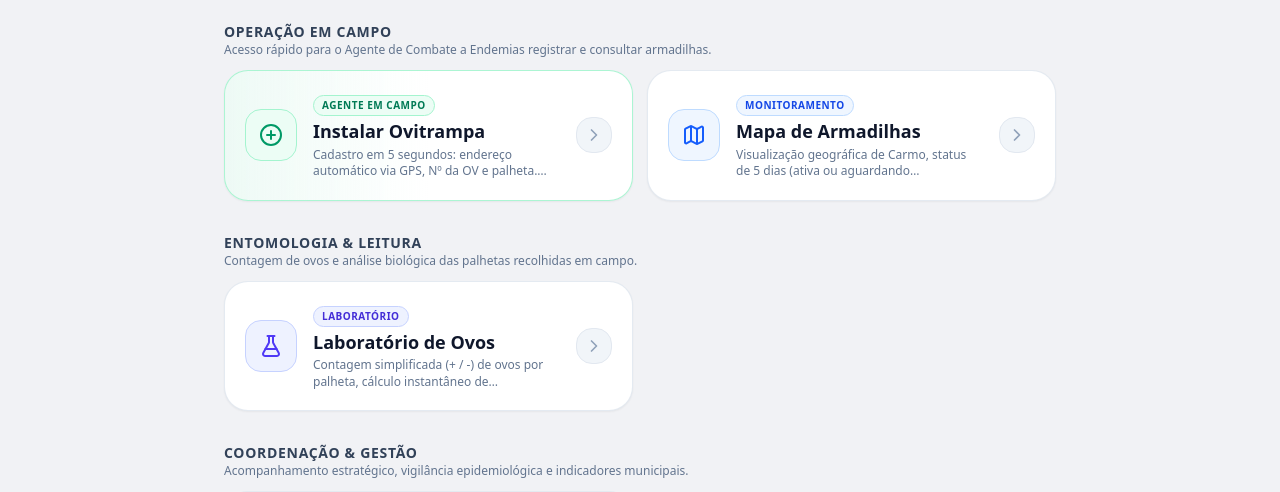
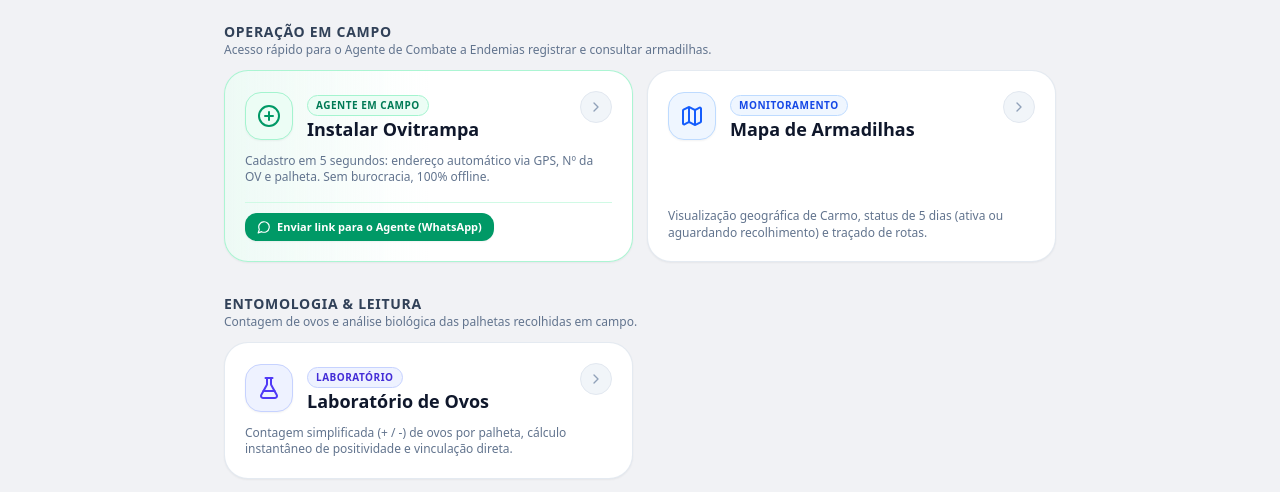
Before and after one commit to acecarmorj/gps-ovitrampas, a React (Vite) app: page /guia in a window 1280 px wide. Shown: the part 287-779 px from the top of the page. Built offline with nearby package versions, Linux system fonts and the light colour scheme; no server answers.

Commit message:
feat: sincronizar numeracao OV-01 e PL-01 e adicionar botao de compartilhar via WhatsApp no Guia

```diff
--- a/src/features/campo/InstalarArmadilhaScreen.jsx
+++ b/src/features/campo/InstalarArmadilhaScreen.jsx
@@ -20,9 +20,43 @@ export function InstalarArmadilhaScreen({
   // Endereço, Microárea e Quarteirão são 100% automáticos pelo GPS!
   const [nomeMorador, setNomeMorador] = useState('');
   const [numeroArmadilha, setNumeroArmadilha] = useState('');
-  const [numeroPalheta, setNumeroPalheta] = useState('P-01');
+  const [numeroPalheta, setNumeroPalheta] = useState('');
   const [salvando, setSalvando] = useState(false);
   const [sucessoMsg, setSucessoMsg] = useState(null);
+
+  // Sincronização automática entre Ovitrampa e Palheta (Ex: 01 -> OV-01 e PL-01)
+  const handleNumeroArmadilhaChange = (e) => {
+    const val = e.target.value;
+    if (!val) {
+      setNumeroArmadilha('');
+      setNumeroPalheta('');
+      return;
+    }
+
+    // Extrai o núcleo digitado removendo prefixo OV- se houver
+    let core = val.toUpperCase().replace(/^OV[-_ ]*/i, '');
+    if (!core) {
+      setNumeroArmadilha('');
+      setNumeroPalheta('');
+      return;
+    }
+
+    const ov = `OV-${core}`;
+    const pl = `PL-${core}`;
+    setNumeroArmadilha(ov);
+    setNumeroPalheta(pl);
+  };
+
+  const handleNumeroArmadilhaBlur = () => {
+    if (!numeroArmadilha) return;
+    const core = numeroArmadilha.replace(/^OV[-_ ]*/i, '').trim();
+    // Se digitou apenas 1 dígito (ex: 1 até 9), formata para dois dígitos (ex: 01 até 09)
+    if (/^\d$/.test(core)) {
+      const pad = core.padStart(2, '0');
+      setNumeroArmadilha(`OV-${pad}`);
+      setNumeroPalheta(`PL-${pad}`);
+    }
+  };
 
   // Localização e endereço capturados automaticamente pelo GPS de Carmo
   const [localizacao, setLocalizacao] = useState({
@@ -99,7 +133,7 @@ export function InstalarArmadilhaScreen({
       const nova = await cadastrarArmadilha({
         moradorNome: nomeMorador.trim(),
         numero: numeroArmadilha.trim(),
-        palheta: numeroPalheta.trim() || 'P-01',
+        palheta: numeroPalheta.trim() || 'PL-01',
         rua: localizacao.rua,
         numeroImovel: localizacao.numero,
         bairro: localizacao.bairro,
@@ -113,12 +147,12 @@ export function InstalarArmadilhaScreen({
 
       playSuccessSound();
       const situacao = calcularSituacaoArmadilha(nova);
-      setSucessoMsg(`OV-${nova.numero} de ${nova.moradorNome} registrada! Situação: ${situacao.titulo} (Recolher até ${situacao.dataPrevistaFormatada || '5 dias'}).`);
+      setSucessoMsg(`${nova.numero} (${nova.palheta}) de ${nova.moradorNome} registrada com sucesso!`);
 
       // Limpar campos para o próximo registro
       setNomeMorador('');
       setNumeroArmadilha('');
-      setNumeroPalheta('P-01');
+      setNumeroPalheta('');
 
       if (onArmadilhaCadastrada) {
         onArmadilhaCadastrada(nova);
@@ -220,7 +254,7 @@ export function InstalarArmadilhaScreen({
               />
             </div>
 
-            {/* 2. NÚMERO DA OV + NÚMERO DA PALHETA */}
+            {/* 2. NÚMERO DA OV + NÚMERO DA PALHETA (SINCRONIZADOS AUTOMATICAMENTE) */}
             <div className="grid grid-cols-2 gap-2.5">
               <div>
                 <label className="block text-[11px] font-black uppercase tracking-wider text-slate-600 mb-1">
@@ -229,9 +263,10 @@ export function InstalarArmadilhaScreen({
                 <input
                   type="text"
                   required
-                  placeholder="Ex: 01, 14, 25"
+                  placeholder="Ex: 01"
                   value={numeroArmadilha}
-                  onChange={(e) => setNumeroArmadilha(e.target.value)}
+                  onChange={handleNumeroArmadilhaChange}
+                  onBlur={handleNumeroArmadilhaBlur}
                   className="w-full bg-emerald-50/70 border-2 border-emerald-200 focus:border-emerald-500 focus:ring-2 focus:ring-emerald-500/20 rounded-2xl px-3 py-2.5 text-sm font-black text-emerald-800 text-center placeholder:text-slate-400 shadow-xs focus:outline-none transition-all"
                 />
               </div>
@@ -243,7 +278,7 @@ export function InstalarArmadilhaScreen({
                 <input
                   type="text"
                   required
-                  placeholder="Ex: P-01"
+                  placeholder="Ex: PL-01"
                   value={numeroPalheta}
                   onChange={(e) => setNumeroPalheta(e.target.value)}
                   className="w-full bg-white/95 border-2 border-slate-200 focus:border-emerald-500 focus:ring-2 focus:ring-emerald-500/20 rounded-2xl px-3 py-2.5 text-sm font-black text-slate-800 text-center placeholder:text-slate-400 shadow-xs focus:outline-none transition-all"
--- a/src/features/menu/GuiaScreen.jsx
+++ b/src/features/menu/GuiaScreen.jsx
@@ -2,7 +2,8 @@ import React from 'react';
 import {
   PlusCircle, Map as MapIcon, FlaskConical,
   ShieldCheck, RefreshCw, Volume2, VolumeX,
-  ChevronRight, Check, Cloud, CloudOff
+  ChevronRight, Check, Cloud, CloudOff,
+  MessageCircle, Share2
 } from 'lucide-react';
 import { DevCredit } from '../../components/DevCredit';
 
@@ -22,6 +23,26 @@ export function GuiaScreen({
   onToggleMute
 }) {
   const saudacao = greetingNow();
+
+  const handleCompartilharWhatsApp = (e) => {
+    e.stopPropagation();
+    const urlBase = typeof window !== 'undefined' ? window.location.origin : 'https://gps-ovitrampas.pages.dev';
+    const urlCampo = `${urlBase}/campo`;
+    const texto = [
+      `🪤 *GPS OVITRAMPAS - CARMO/RJ*`,
+      ``,
+      `Olá, Agente! Segue o link direto para instalação e cadastro de armadilhas no seu celular:`,
+      ``,
+      `👉 ${urlCampo}`,
+      ``,
+      `✅ Endereço e quarteirão 100% automáticos via GPS`,
+      `✅ Sem necessidade de fotos e sem burocracia`,
+      `✅ Funciona mesmo sem sinal de internet (Offline)`
+    ].join('\n');
+
+    const whatsappUrl = `https://api.whatsapp.com/send?text=${encodeURIComponent(texto)}`;
+    window.open(whatsappUrl, '_blank');
+  };
 
   const SECOES = [
     {
@@ -194,33 +215,51 @@ export function GuiaScreen({
                   <div
                     key={item.rota}
                     onClick={() => onNavegar(item.rota)}
-                    className={`p-4 sm:p-5 rounded-3xl border cursor-pointer transition-all active:scale-[0.98] flex items-center justify-between gap-4 group shadow-xs hover:shadow-md ${
+                    className={`p-4 sm:p-5 rounded-3xl border cursor-pointer transition-all active:scale-[0.98] flex flex-col justify-between gap-3 group shadow-xs hover:shadow-md ${
                       item.destaque
                         ? 'bg-gradient-to-r from-emerald-50/70 via-white to-white border-emerald-200/90 hover:border-emerald-400'
                         : 'bg-white hover:bg-slate-50 border-slate-200/90 hover:border-slate-300'
                     }`}
                   >
-                    <div className="flex items-center gap-4 min-w-0">
-                      <div className={`w-13 h-13 rounded-2xl border flex items-center justify-center shrink-0 ${item.iconeBg}`}>
+                    <div className="flex items-start justify-between gap-3">
+                      <div className="flex items-center gap-3.5 min-w-0">
+                        <div className={`w-12 h-12 rounded-2xl border flex items-center justify-center shrink-0 shadow-xs ${item.iconeBg}`}>
                           <Icone className="w-6 h-6" />
                         </div>
 
                         <div className="min-w-0">
-                        <span className={`text-[10px] font-extrabold uppercase tracking-wider px-2 py-0.5 rounded-full border inline-block mb-1 ${item.tagCor}`}>
+                          <span className={`text-[10px] font-extrabold uppercase tracking-wider px-2 py-0.5 rounded-full border inline-block mb-0.5 ${item.tagCor}`}>
                             {item.tag}
                           </span>
                           <h3 className="text-base sm:text-lg font-black text-slate-900 leading-tight group-hover:text-emerald-700 transition-colors">
                             {item.titulo}
                           </h3>
-                        <p className="text-xs text-slate-500 mt-1 leading-snug line-clamp-2">
-                          {item.descricao}
-                        </p>
                         </div>
                       </div>
 
-                    <div className="w-9 h-9 rounded-2xl bg-slate-100 border border-slate-200 flex items-center justify-center text-slate-400 group-hover:text-slate-800 group-hover:bg-slate-200 transition-all shrink-0">
-                      <ChevronRight className="w-5 h-5" />
+                      <div className="w-8 h-8 rounded-2xl bg-slate-100 border border-slate-200 flex items-center justify-center text-slate-400 group-hover:text-slate-800 group-hover:bg-slate-200 transition-all shrink-0">
+                        <ChevronRight className="w-4 h-4" />
                       </div>
+                    </div>
+
+                    <p className="text-xs text-slate-500 leading-snug">
+                      {item.descricao}
+                    </p>
+
+                    {/* BOTÃO COMPARTILHAR APP COM AGENTE VIA WHATSAPP */}
+                    {item.rota === '/campo' && (
+                      <div className="pt-2.5 border-t border-emerald-100 mt-1 flex items-center justify-between">
+                        <button
+                          type="button"
+                          onClick={handleCompartilharWhatsApp}
+                          className="inline-flex items-center gap-1.5 bg-emerald-600 hover:bg-emerald-500 active:scale-95 text-white font-extrabold text-[11px] px-3 py-1.5 rounded-xl shadow-xs transition-all"
+                          title="Compartilhar link de campo no WhatsApp"
+                        >
+                          <MessageCircle className="w-3.5 h-3.5" />
+                          <span>Enviar link para o Agente (WhatsApp)</span>
+                        </button>
+                      </div>
+                    )}
                   </div>
                 );
               })}
```
Also changed, not shown: conversa.txt. Lines whose indentation alone changed are shown as unchanged.
